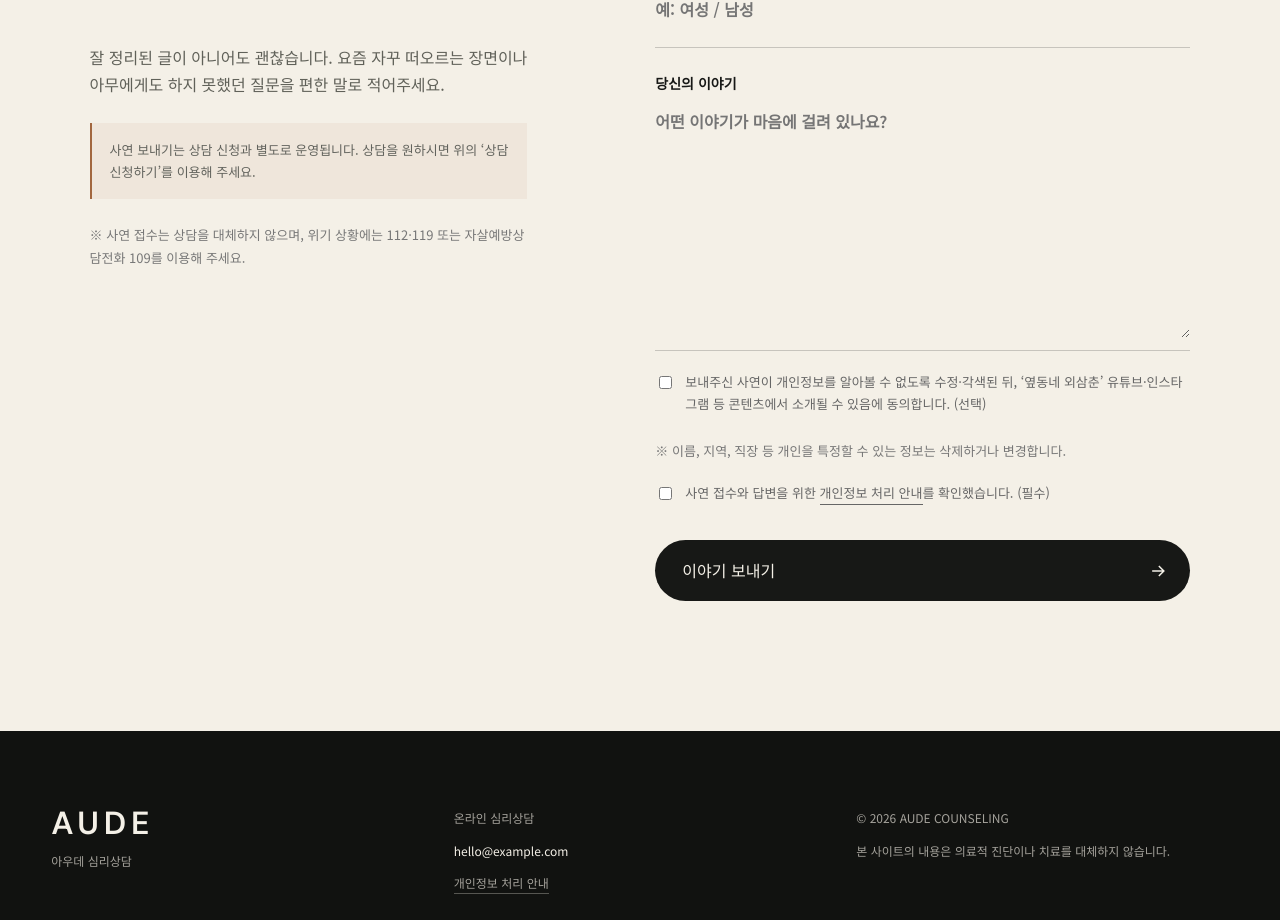
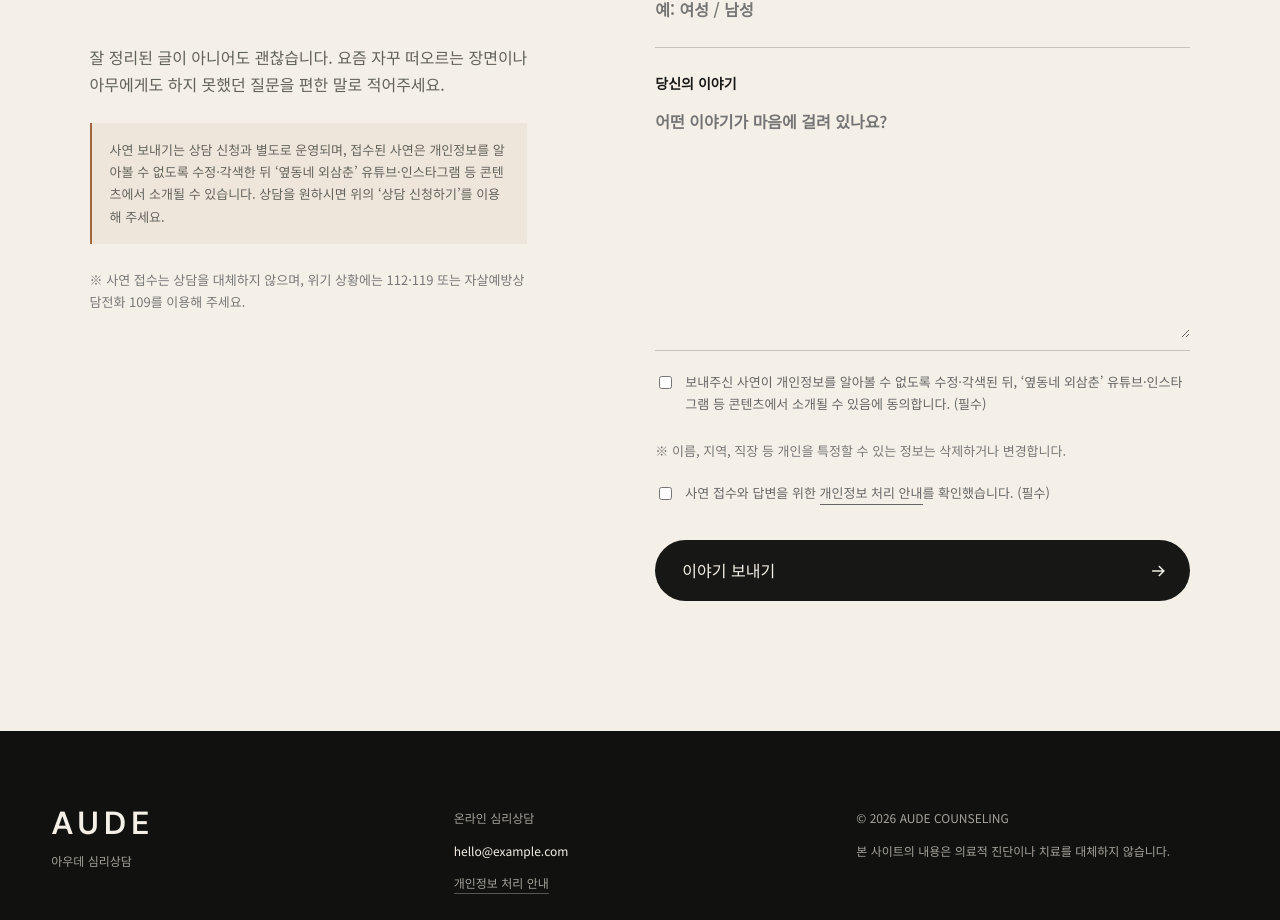
Before and after one commit to oups1004-sketch/aude-counseling, a Next.js app: page / in a window 1280 px wide. Shown: the part 4060-4980 px from the top of the page. Built offline with nearby package versions, Linux system fonts and the light colour scheme.

Commit message:
Require story content consent and clarify channel use

```diff
--- a/app/page.tsx
+++ b/app/page.tsx
@@ -221,7 +221,7 @@ export default function Home() {
           <p className="sectionNumber">04 / SEND YOUR STORY</p>
           <h2>마음에 걸린 이야기를<br />보내주세요.</h2>
           <p><span className="desktopStoryText">잘 정리된 글이 아니어도 괜찮습니다. 요즘 자꾸 떠오르는 장면이나 아무에게도 하지 못했던 질문을 편한 말로 적어주세요.</span><span className="mobileStoryText">잘 정리된 글이 아니어도 괜찮습니다.<br />지금 떠오르는 말부터 시작해 보세요.</span></p>
-          <p className="storyBoundary">사연 보내기는 상담 신청과 별도로 운영됩니다. 상담을 원하시면 위의 ‘상담 신청하기’를 이용해 주세요.</p>
+          <p className="storyBoundary">사연 보내기는 상담 신청과 별도로 운영되며, 접수된 사연은 개인정보를 알아볼 수 없도록 수정·각색한 뒤 ‘옆동네 외삼춘’ 유튜브·인스타그램 등 콘텐츠에서 소개될 수 있습니다. 상담을 원하시면 위의 ‘상담 신청하기’를 이용해 주세요.</p>
           <p className="notice">※ 사연 접수는 상담을 대체하지 않으며, 위기 상황에는 112·119 또는 자살예방상담전화 109를 이용해 주세요.</p>
         </div>
         {storyStatus === "sent" ? (
@@ -230,7 +230,7 @@ export default function Home() {
               <span>STORY RECEIVED</span>
               <strong>이야기가 전해졌어요.</strong>
               <p>쉽지 않은 이야기를 보내주셔서 감사합니다.<br />보내주신 이야기는 천천히 읽어볼게요.</p>
-              <p>콘텐츠 활용에 동의한 사연은 개인정보를 알아볼 수 없도록 수정·각색한 뒤 ‘옆동네 외삼춘’ 유튜브·인스타그램 등에서 소개될 수 있습니다.</p>
+              <p>보내주신 사연은 개인정보를 알아볼 수 없도록 수정·각색한 뒤 ‘옆동네 외삼춘’ 유튜브·인스타그램 등에서 소개될 수 있습니다.</p>
             </div>
           </div>
         ) : (
@@ -239,7 +239,7 @@ export default function Home() {
             <label className="storyField"><span className="fieldEyebrow">AGE</span><span className="fieldLabel">나이 / 연령대 · 선택</span><input name="ageGroup" maxLength={20} placeholder="예: 34세 또는 30대" /></label>
             <label className="storyField"><span className="fieldEyebrow">GENDER</span><span className="fieldLabel">성별 · 선택</span><input name="gender" maxLength={20} placeholder="예: 여성 / 남성" /></label>
             <label className="storyField"><span className="fieldEyebrow">YOUR STORY</span><span className="fieldLabel">당신의 이야기</span><textarea name="story" required rows={8} placeholder="어떤 이야기가 마음에 걸려 있나요?" /></label>
-            <label className="check"><input type="checkbox" name="contentConsent" /><span>보내주신 사연이 개인정보를 알아볼 수 없도록 수정·각색된 뒤, ‘옆동네 외삼춘’ 유튜브·인스타그램 등 콘텐츠에서 소개될 수 있음에 동의합니다. (선택)</span></label>
+            <label className="check"><input type="checkbox" name="contentConsent" required /><span>보내주신 사연이 개인정보를 알아볼 수 없도록 수정·각색된 뒤, ‘옆동네 외삼춘’ 유튜브·인스타그램 등 콘텐츠에서 소개될 수 있음에 동의합니다. (필수)</span></label>
             <p className="notice">※ 이름, 지역, 직장 등 개인을 특정할 수 있는 정보는 삭제하거나 변경합니다.</p>
             <label className="check"><input type="checkbox" required /><span>사연 접수와 답변을 위한 <button className="textButton" type="button" onClick={() => setPrivacyModalOpen(true)}>개인정보 처리 안내</button>를 확인했습니다. (필수)</span></label>
             <input className="honeypot" name="website" tabIndex={-1} autoComplete="off" aria-hidden="true" />
@@ -310,7 +310,7 @@ export default function Home() {
               <p><strong>보관 방식</strong><span>접수 내용은 접근이 제한된 관리 시스템에 보관하며, 상담 진행과 답변을 위한 목적으로만 확인합니다.</span></p>
               <p><strong>동의 거부</strong><span>개인정보 제공에 동의하지 않을 수 있으나, 접수와 답변이 제한될 수 있습니다.</span></p>
             </div>
-            <p className="privacyFootnote">사연의 ‘옆동네 외삼춘’ 유튜브·인스타그램 등 콘텐츠 활용은 별도 선택 동의를 받은 경우에만 진행하며, 개인을 알아볼 수 없도록 수정·각색합니다. 정식 운영 전 실제 연락처와 개인정보 관리 정보를 추가합니다.</p>
+            <p className="privacyFootnote">사연 보내기는 ‘옆동네 외삼춘’ 유튜브·인스타그램 등 콘텐츠에서 소개될 수 있다는 점에 동의한 경우에만 접수됩니다. 소개 시에는 이름, 지역, 직장 등 개인을 알아볼 수 있는 정보는 삭제하거나 변경하고 필요한 범위에서 내용을 수정·각색합니다. 정식 운영 전 실제 연락처와 개인정보 관리 정보를 추가합니다.</p>
             <button className="submitButton" type="button" onClick={() => setPrivacyModalOpen(false)}>확인했습니다</button>
           </section>
         </div>
```
